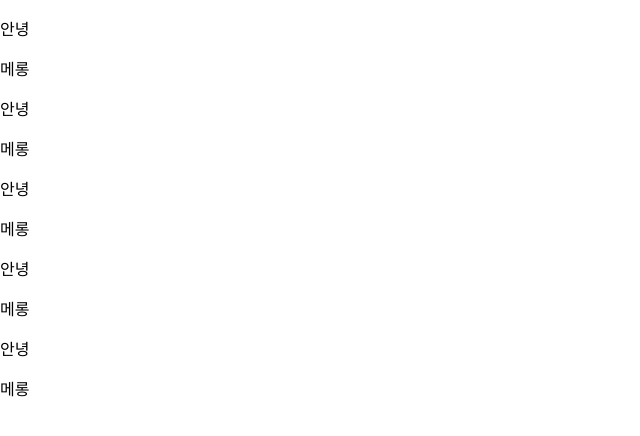
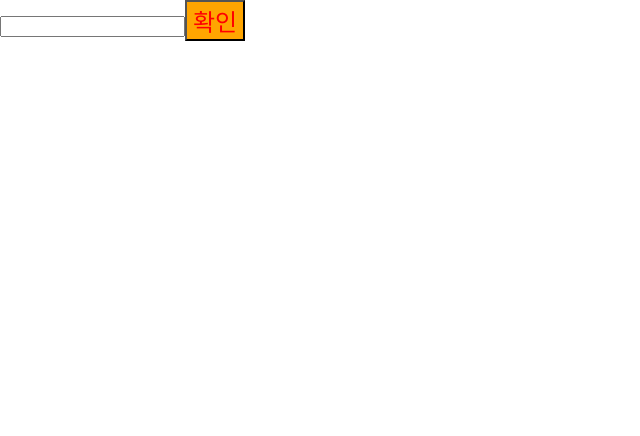
Before and after one commit to semsolhan1/reacte-basic202306, a React (Create React App) app: page / in a window 1280 px wide. Shown: the top 436 px of the page, without its empty margins (0-640 px from the left). Built offline with nearby package versions, Linux system fonts and the light colour scheme.

Commit message:
#2. 이벤트와 스타일

```diff
--- a/src/App.js
+++ b/src/App.js
@@ -1,6 +1,8 @@
 
 import './App.css';
 import SayHello from './SayHello';
+import SubmitEvent from './component/chap01 event/SubmitEvent';
+
 
 
 
@@ -25,7 +27,7 @@ function App() {
   //{} 안에서 함수의 호출문이나 변수참조는 가능.
   return (
     <>
-        { looping() }
+        <SubmitEvent />
     </>
   );
 }
--- /dev/null
+++ b/src/component/chap01 event/SubmitEvent.js
@@ -0,0 +1,30 @@
+import React from 'react'
+import './style.css'
+
+const SubmitEvent = () => {
+
+    const send = e => {
+        e.preventDefault(); //submit기능 중지.
+
+        const $nick = document.getElementById('nickName');
+        console.log($nick.value);
+    }
+
+    //일회성일때 사용
+    const buttonStyle = {
+        color : 'red',
+        backgroundColor : 'orange',
+        fontSize : '1.5em'
+    };
+
+
+  return (
+
+    <form onSubmit={send}>
+        <input type='text' id='nickName' name='nick' />
+        <button style={buttonStyle} type='submit'>확인</button>
+    </form>
+  );
+}
+
+export default SubmitEvent;
--- /dev/null
+++ b/src/component/chap01 event/style.css
@@ -0,0 +1,5 @@
+button {
+    color: red;
+    background-color: orange;
+    font-size: 1.5em;
+}
```
Also changed, not shown: src/component/chap01 event/ChangeEvent.js (added, +25 -0 lines), src/component/chap01 event/ClickEvent.js (added, +30 -0 lines).
